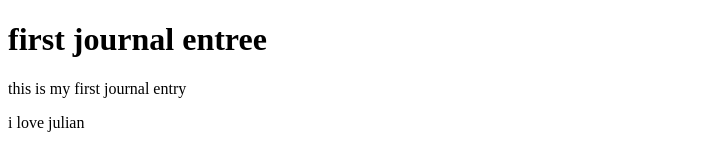
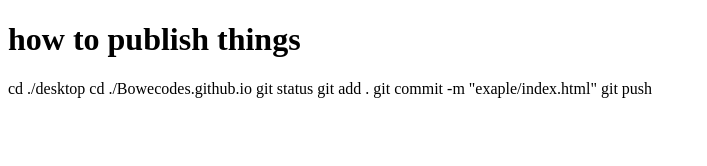
Before and after one commit to BoweCodes/Bowecodes.github.io, a plain HTML site: page journal2.html in a window 1280 px wide. Shown: the whole page, without its empty margins (0-707 px from the left). Drawn offline with Linux system fonts and the light colour scheme.

Commit message:
journal2.html

```diff
--- a/journal2.html
+++ b/journal2.html
@@ -6,8 +6,8 @@
 	<title></title>
 </head>
 <body>
-<h1>first journal entree</h1>
-<p>this is my first journal entry</p>
-<p>i love julian</p>
+<h1>how to publish things</h1>
+<p></p>
+<p>cd ./desktop  cd ./Bowecodes.github.io  git status  git add .  git commit -m "exaple/index.html"  git push</p>
 </body>
 </html>
```
